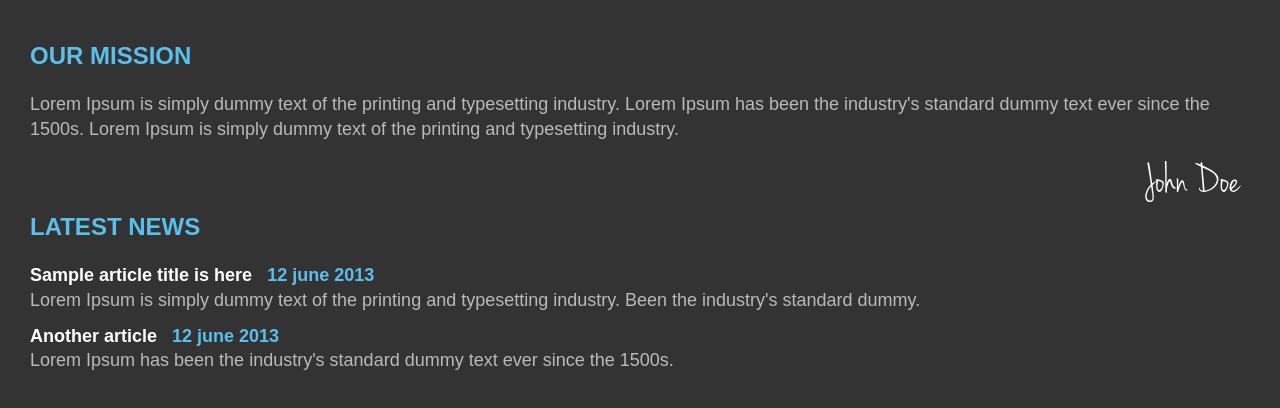
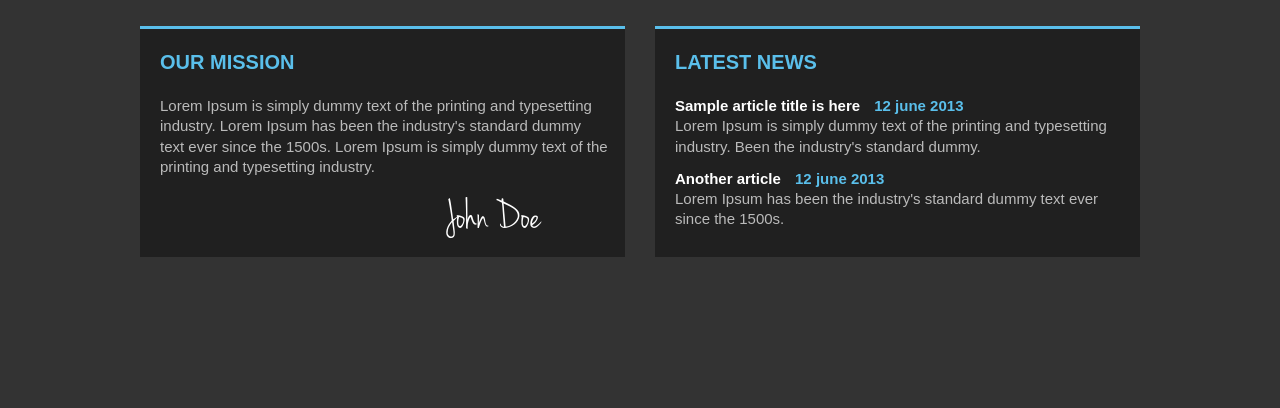
Before and after one commit to lucas-mancini/sass-media-queries, a website: page app/index.html in a window 1280 px wide. Drawn offline with Linux system fonts and the light colour scheme.

Commit message:
Adding styles for desktop breakpoints.

```diff
--- a/app/scss/_robotmagic-component.scss
+++ b/app/scss/_robotmagic-component.scss
@@ -12,6 +12,9 @@ $font-size-header-mobile: 24px;
 
 $font-size-copywrite-tablet: 16px;
 $font-size-header-tablet: 20px;
+
+$font-size-copywrite-desktop: 15px;
+$font-size-header-desktop: 20px;
 
 /* component (BEM pattern) */
 .rbcomponent {
@@ -83,6 +86,29 @@ $font-size-header-tablet: 20px;
     // additional styles for desktop
     @include mq_desktop {
 
+        margin: 0 125px;
+        display: flex;
+
+        font-size: $font-size-copywrite-desktop;
+
+        &__quote-author {
+            position: relative;
+            right: 15%;
+        }
+
+        &__header {
+            margin: 0 0 20px 0;
+            font-size: $font-size-header-desktop;
+        }
+
+        &__card {
+            width: 50%;
+            padding: 20px 17px 10px 20px;
+            margin: 26px 15px 20px 15px;
+
+            background-color: $card-background;
+            border-top: 3px solid $card-primary;
+        }
     }
 
 }
```
Also changed, not shown: app/css/main.css.
